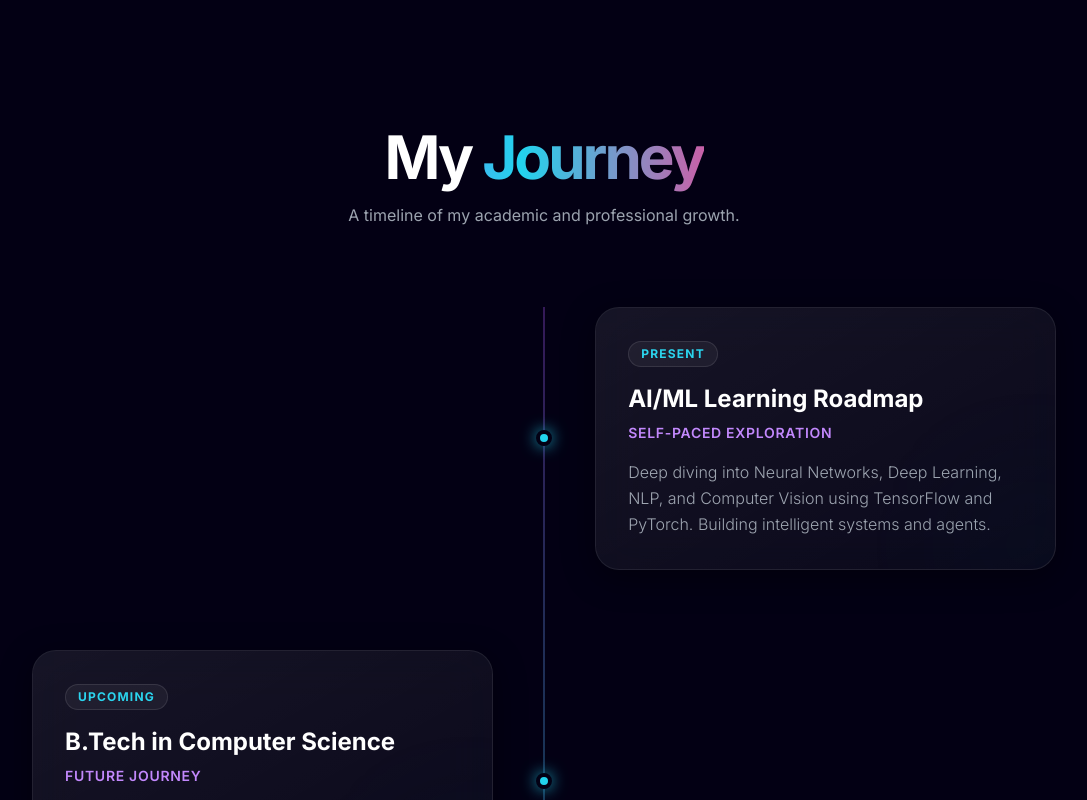
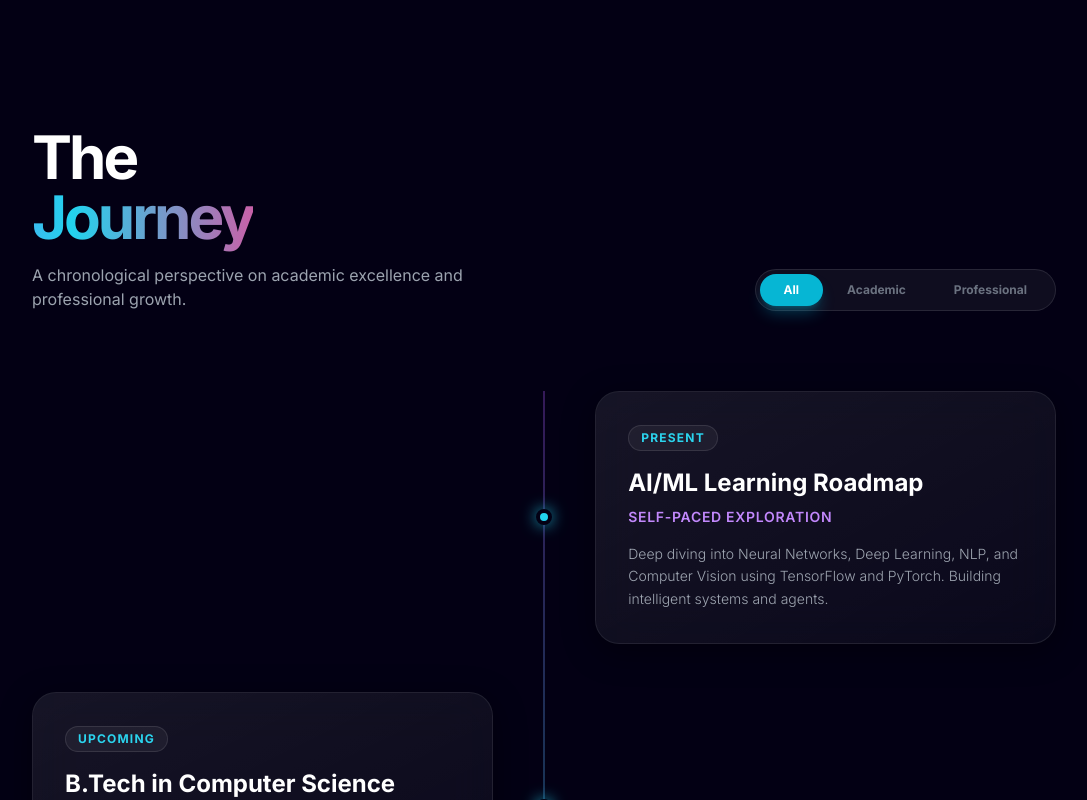
Before and after one commit to Techside-Pragyan/Techside-Portfolio, a React (Vite) app: page / in a window 1280 px wide. Shown: the part 5900-6700 px from the top of the page, without its empty margins (96-1183 px from the left). Built offline with nearby package versions, Linux system fonts and the light colour scheme.

Commit message:
feat: implement interactive Experience section with filterable timeline component

```diff
--- a/src/sections/Experience.jsx
+++ b/src/sections/Experience.jsx
@@ -1,64 +1,92 @@
-import React from 'react';
-import { motion } from 'framer-motion';
+import React, { useState } from 'react';
+import { motion, AnimatePresence } from 'framer-motion';
 
 const experiences = [
   {
     year: "Present",
     title: "AI/ML Learning Roadmap",
     subtitle: "Self-Paced Exploration",
-    description: "Deep diving into Neural Networks, Deep Learning, NLP, and Computer Vision using TensorFlow and PyTorch. Building intelligent systems and agents."
+    description: "Deep diving into Neural Networks, Deep Learning, NLP, and Computer Vision using TensorFlow and PyTorch. Building intelligent systems and agents.",
+    category: "Professional"
   },
   {
     year: "Upcoming",
     title: "B.Tech in Computer Science",
     subtitle: "Future Journey",
-    description: "Aiming to further solidify my foundation in engineering, algorithms, and advanced software development principles."
+    description: "Aiming to further solidify my foundation in engineering, algorithms, and advanced software development principles.",
+    category: "Academic"
   },
   {
     year: "Current",
     title: "Diploma in Computer Science & Engineering",
     subtitle: "Academic Foundation",
-    description: "Building strong fundamentals in programming, data structures, and computer architecture. Consistently maintaining high academic performance."
+    description: "Building strong fundamentals in programming, data structures, and computer architecture. Consistently maintaining high academic performance.",
+    category: "Academic"
   },
   {
     year: "Continuous",
     title: "Hackathons & Workshops",
     subtitle: "Active Participation",
-    description: "Engaging in various coding challenges, technical workshops, and hackathons to apply skills to real-world problems and collaborate with peers."
+    description: "Engaging in various coding challenges, technical workshops, and hackathons to apply skills to real-world problems and collaborate with peers.",
+    category: "Professional"
   }
 ];
 
 const Experience = () => {
+  const [filter, setFilter] = useState('All');
+
+  const filteredExp = experiences.filter(exp => filter === 'All' || exp.category === filter);
+
   return (
     <section id="experience" className="py-24 px-6 relative z-10">
       <div className="container mx-auto max-w-5xl">
         {/* Section Header */}
+        <div className="flex flex-col md:flex-row items-end justify-between mb-20 gap-8">
           <motion.div
-          initial={{ opacity: 0, y: 30 }}
-          whileInView={{ opacity: 1, y: 0 }}
+            initial={{ opacity: 0, x: -30 }}
+            whileInView={{ opacity: 1, x: 0 }}
             viewport={{ once: true }}
-          className="text-center mb-20"
+            className="text-left"
           >
-          <h2 className="text-4xl md:text-6xl font-black mb-4 tracking-tighter text-white">
-            My <span className="text-gradient-animated">Journey</span>
+            <h2 className="text-4xl md:text-6xl font-black mb-4 tracking-tighter text-white leading-none">
+              The <br/> <span className="text-gradient-animated">Journey</span>
             </h2>
-          <p className="text-gray-400 max-w-2xl mx-auto">
-            A timeline of my academic and professional growth.
+            <p className="text-gray-400 max-w-md">
+              A chronological perspective on academic excellence and professional growth.
             </p>
           </motion.div>
+
+          {/* Filters */}
+          <div className="flex bg-white/5 p-1 rounded-full border border-white/10">
+             {['All', 'Academic', 'Professional'].map(cat => (
+               <button
+                 key={cat}
+                 onClick={() => setFilter(cat)}
+                 className={`px-6 py-2 rounded-full text-xs font-bold transition-all ${
+                   filter === cat ? 'bg-cyan-500 text-white shadow-lg shadow-cyan-500/30' : 'text-gray-500 hover:text-white'
+                 }`}
+               >
+                 {cat}
+               </button>
+             ))}
+          </div>
+        </div>
 
         <div className="relative">
           {/* Vertical Line */}
           <div className="absolute left-0 md:left-1/2 top-0 bottom-0 w-[2px] bg-gradient-to-b from-purple-500 via-cyan-400 to-purple-500 md:-translate-x-1/2 opacity-30"></div>
 
-          {experiences.map((exp, idx) => (
+          <div className="space-y-12">
+            <AnimatePresence mode='popLayout'>
+              {filteredExp.map((exp, idx) => (
                 <motion.div
-              key={idx}
-              initial={{ opacity: 0, x: idx % 2 === 0 ? -50 : 50 }}
-              whileInView={{ opacity: 1, x: 0 }}
-              viewport={{ once: true, margin: "-100px" }}
-              transition={{ duration: 0.8, delay: idx * 0.1 }}
-              className={`relative mb-20 flex flex-col md:flex-row items-center justify-between w-full ${
+                  key={exp.title}
+                  layout
+                  initial={{ opacity: 0, y: 20 }}
+                  animate={{ opacity: 1, y: 0 }}
+                  exit={{ opacity: 0, scale: 0.95 }}
+                  transition={{ duration: 0.5 }}
+                  className={`relative flex flex-col md:flex-row items-center justify-between w-full ${
                     idx % 2 === 0 ? 'md:flex-row-reverse' : ''
                   }`}
                 >
@@ -68,7 +96,6 @@ const Experience = () => {
                   {/* Content Card */}
                   <div className={`w-full md:w-[45%] pl-8 md:pl-0`}>
                     <div className="glass-card p-8 group hover:border-cyan-500/50 transition-all duration-500 relative overflow-hidden">
-                   {/* Date Badge */}
                        <span className="inline-block py-1 px-3 rounded-full bg-white/5 border border-white/10 text-cyan-400 text-xs font-bold mb-4 tracking-widest uppercase">
                          {exp.year}
                        </span>
@@ -79,19 +106,18 @@ const Experience = () => {
                        <h4 className="text-purple-400 font-semibold mb-4 text-sm uppercase tracking-wider">
                          {exp.subtitle}
                        </h4>
-                   <p className="text-gray-400 leading-relaxed font-light">
+                       <p className="text-gray-400 leading-relaxed font-light text-sm">
                          {exp.description}
                        </p>
-
-                   {/* Subtle Glow Background */}
-                   <div className="absolute -bottom-10 -right-10 w-32 h-32 bg-cyan-500/5 rounded-full blur-3xl group-hover:bg-cyan-500/10 transition-colors"></div>
                     </div>
                   </div>
 
-              {/* Spacer for empty side */}
+                  {/* Spacer */}
                   <div className="hidden md:block w-[45%]"></div>
                 </motion.div>
               ))}
+            </AnimatePresence>
+          </div>
         </div>
       </div>
     </section>
```
Lines whose indentation alone changed are shown as unchanged.
